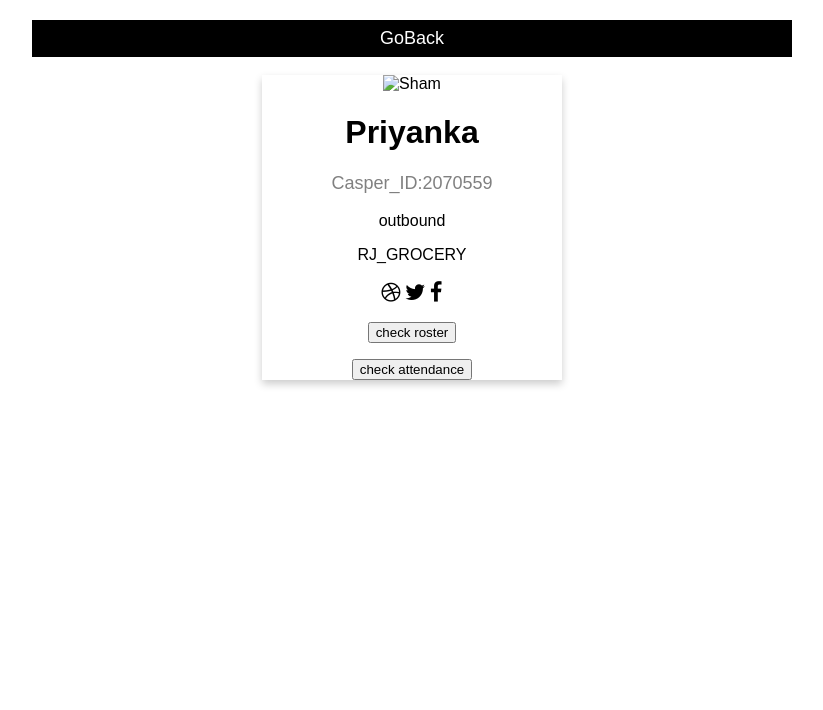
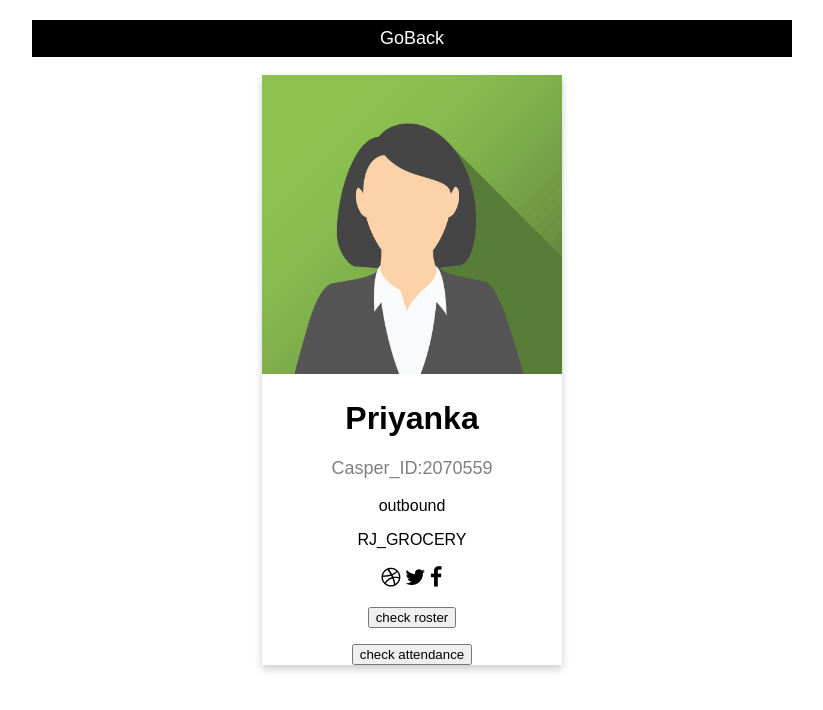
Before and after one commit to rewari/EMS1, a plain HTML site: page card.html in a window 1280 px wide. Shown: the whole page, without its empty margins (228-1051 px from the left). Drawn offline with Linux system fonts and the light colour scheme.

Commit message:
Update card.html

```diff
--- a/card.html
+++ b/card.html
@@ -116,7 +116,7 @@ font-color:white;
 
 <div class="column">
 <div class="card">
-  <img src="C:\Users\user\Downloads\Gallery_1567324313338..jpg" alt="Sham" style="width:100%">
+  <img src="./img_avatar2.png" alt="Sham" style="width:100%">
   <h1>Priyanka</h1>
   <p class="title">Casper_ID:2070559</p>
   <p>outbound</p>
```
